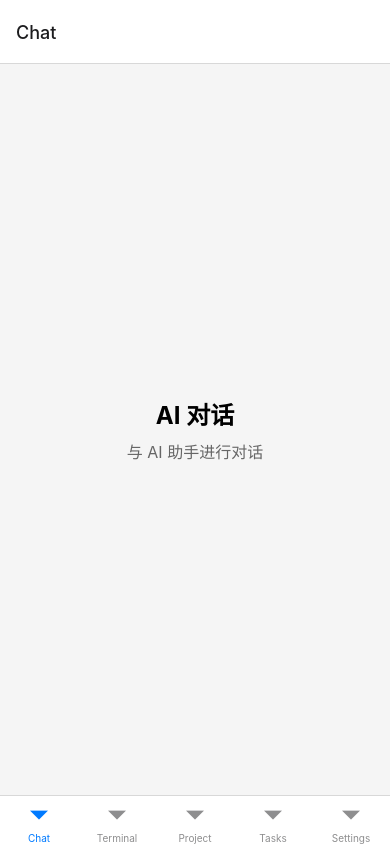
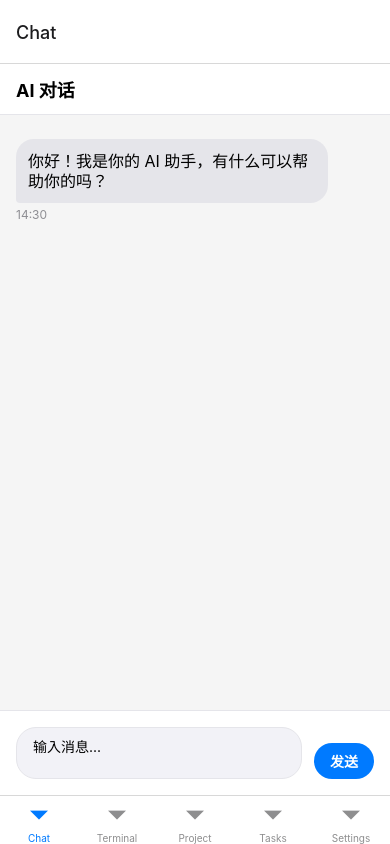
Before and after one commit to AI-LQ123/Trae-case1, a React Native app in the folder client/: screen /Chat in a window 390 px wide. Built offline with nearby package versions, Linux system fonts and the light colour scheme.

Commit message:
实现对话界面UI框架：添加MessageBubble、MessageList组件，更新ChatScreen

```diff
--- a/client/src/screens/ChatScreen.tsx
+++ b/client/src/screens/ChatScreen.tsx
@@ -1,29 +1,109 @@
-import React from 'react';
-import { View, Text, StyleSheet } from 'react-native';
+import React, { useState } from 'react';
+import { View, Text, TextInput, TouchableOpacity, StyleSheet, KeyboardAvoidingView, Platform } from 'react-native';
+import { MessageList } from '../components/chat/MessageList';
+import { MessageProps } from '../components/chat/MessageBubble';
 
 export const ChatScreen: React.FC = () => {
+  const [messages, setMessages] = useState<MessageProps[]>([
+    {
+      text: '你好！我是你的 AI 助手，有什么可以帮助你的吗？',
+      isUser: false,
+      timestamp: '14:30',
+    },
+  ]);
+  const [inputText, setInputText] = useState('');
+
+  const handleSend = () => {
+    if (inputText.trim()) {
+      const newMessage: MessageProps = {
+        text: inputText.trim(),
+        isUser: true,
+        timestamp: new Date().toLocaleTimeString('zh-CN', { hour: '2-digit', minute: '2-digit' }),
+      };
+      setMessages([...messages, newMessage]);
+      setInputText('');
+
+      // 模拟 AI 回复
+      setTimeout(() => {
+        const aiResponse: MessageProps = {
+          text: '这是一条模拟的 AI 回复',
+          isUser: false,
+          timestamp: new Date().toLocaleTimeString('zh-CN', { hour: '2-digit', minute: '2-digit' }),
+        };
+        setMessages(prevMessages => [...prevMessages, aiResponse]);
+      }, 1000);
+    }
+  };
+
   return (
-    <View style={styles.container}>
-      <Text style={styles.title}>AI 对话</Text>
-      <Text style={styles.subtitle}>与 AI 助手进行对话</Text>
-    </View>
+    <KeyboardAvoidingView
+      style={styles.container}
+      behavior={Platform.OS === 'ios' ? 'padding' : 'height'}
+    >
+      <View style={styles.header}>
+        <Text style={styles.title}>AI 对话</Text>
+      </View>
+      <MessageList messages={messages} />
+      <View style={styles.inputContainer}>
+        <TextInput
+          style={styles.input}
+          placeholder="输入消息..."
+          value={inputText}
+          onChangeText={setInputText}
+          multiline
+        />
+        <TouchableOpacity style={styles.sendButton} onPress={handleSend}>
+          <Text style={styles.sendButtonText}>发送</Text>
+        </TouchableOpacity>
+      </View>
+    </KeyboardAvoidingView>
   );
 };
 
 const styles = StyleSheet.create({
   container: {
     flex: 1,
-    justifyContent: 'center',
-    alignItems: 'center',
     backgroundColor: '#f5f5f5',
   },
+  header: {
+    backgroundColor: '#FFFFFF',
+    paddingHorizontal: 16,
+    paddingVertical: 12,
+    borderBottomWidth: 1,
+    borderBottomColor: '#E5E5EA',
+  },
   title: {
-    fontSize: 24,
+    fontSize: 18,
     fontWeight: 'bold',
-    marginBottom: 8,
   },
-  subtitle: {
-    fontSize: 16,
-    color: '#666',
+  inputContainer: {
+    flexDirection: 'row',
+    padding: 16,
+    backgroundColor: '#FFFFFF',
+    borderTopWidth: 1,
+    borderTopColor: '#E5E5EA',
+    alignItems: 'flex-end',
+  },
+  input: {
+    flex: 1,
+    borderWidth: 1,
+    borderColor: '#E5E5EA',
+    borderRadius: 20,
+    paddingHorizontal: 16,
+    paddingVertical: 8,
+    marginRight: 12,
+    maxHeight: 100,
+    backgroundColor: '#F2F2F7',
+  },
+  sendButton: {
+    backgroundColor: '#007AFF',
+    paddingHorizontal: 16,
+    paddingVertical: 8,
+    borderRadius: 20,
+    justifyContent: 'center',
+  },
+  sendButtonText: {
+    color: '#FFFFFF',
+    fontWeight: '600',
   },
 });
```
